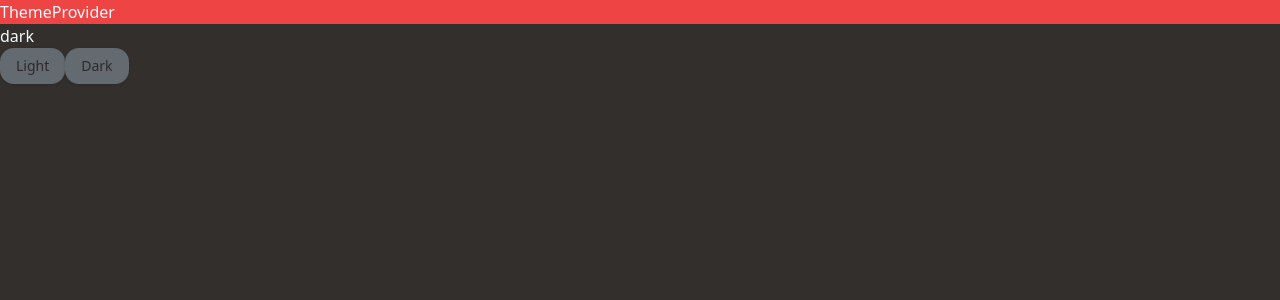
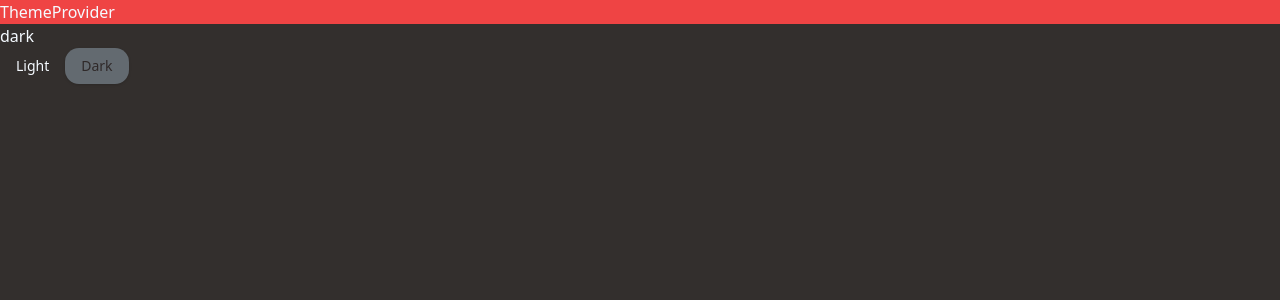
Before and after one commit to root9464/ReactJs_TonStudents, a React (Vite) app: page / in a window 1280 px wide. Shown: the top 300 px of the page. Built offline with nearby package versions, Linux system fonts and the light colour scheme.

Commit message:
2 | init:: themes

```diff
--- a/src/App.tsx
+++ b/src/App.tsx
@@ -15,11 +15,7 @@ export default function App() {
 const Test = ({ theme, setTheme }: { theme: string; setTheme: (theme: 'dark' | 'light' | 'system') => void }) => (
   <>
     <p>{theme}</p>
-    <Button
-      onClick={() => {
-        setTheme('light');
-        console.log(theme);
-      }}>
+    <Button variant={'ghost'} onClick={() => setTheme('light')}>
       Light
     </Button>
     <Button onClick={() => setTheme('dark')}>Dark</Button>
--- a/src/components/ui/button.tsx
+++ b/src/components/ui/button.tsx
@@ -9,7 +9,7 @@ const buttonVariants = cva(
   {
     variants: {
       variant: {
-        default: 'bg-primary text-primary-foreground shadow hover:bg-primary/90',
+        default: 'bg-primary text-primary-foreground shadow hover:bg-primary/70',
         destructive: 'bg-destructive text-destructive-foreground shadow-sm hover:bg-destructive/90',
         outline: 'border border-input bg-background shadow-sm hover:bg-accent hover:text-accent-foreground',
         secondary: 'bg-secondary text-secondary-foreground shadow-sm hover:bg-secondary/80',
--- a/src/index.css
+++ b/src/index.css
@@ -28,7 +28,9 @@
     --muted-foreground: #757575;
 
     /* Дополнительные акценты */
-    --accent: #e9eff4;
+    /* цвет при hover*/
+    --accent: #1087e9;
+    /* цвет текста при hover */
     --accent-foreground: #2f2929;
 
     /* Опасные действия */
```
